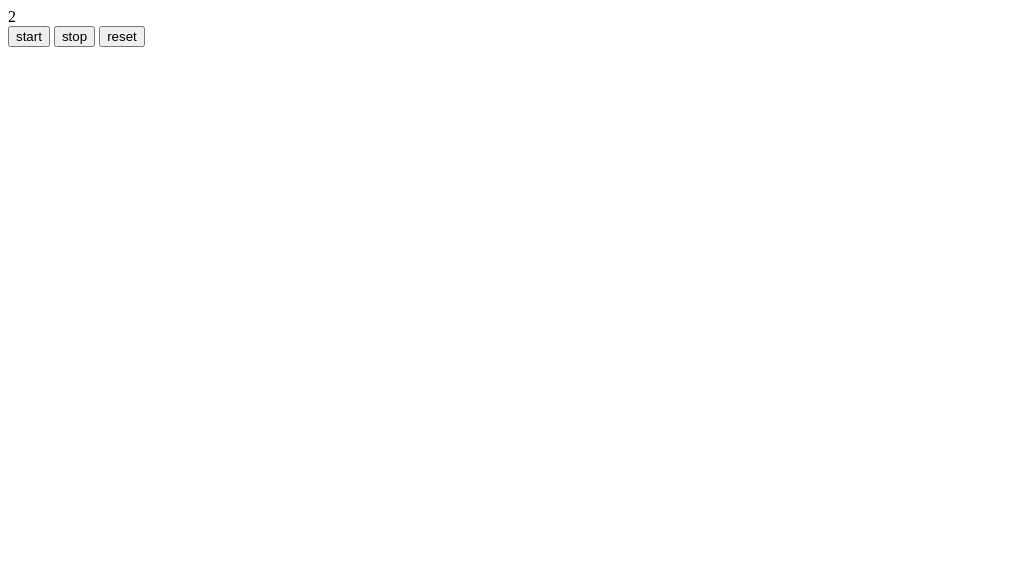
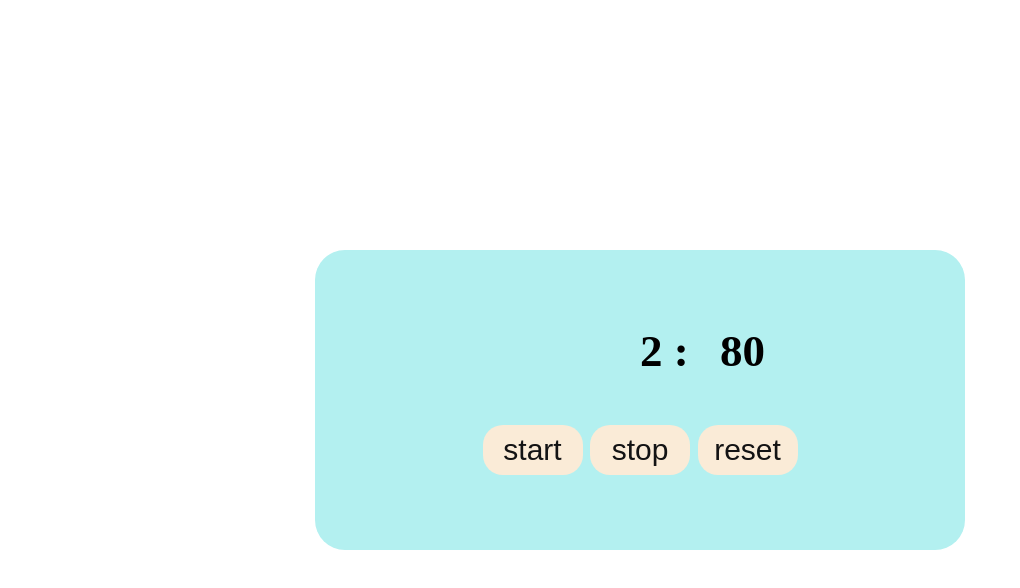
Before and after one commit to Jaydeepwakade/JS101_learning_javascript, a plain HTML site: page DAY14_asyinc_programing_in_js/index.html in a window 1280 px wide. Both pictures are taken after a click on the button "start". Shown: the whole page, without its empty margins (0-1020 px from the left). Drawn offline with Linux system fonts and the light colour scheme.

Commit message:
assgnment done

```diff
--- a/DAY14_asyinc_programing_in_js/index.html
+++ b/DAY14_asyinc_programing_in_js/index.html
@@ -5,18 +5,75 @@
     <meta charset="UTF-8">
     <meta name="viewport" content="width=device-width, initial-scale=1.0">
     <title>Document</title>
+    <style>
+        *{
+            margin: 0;
+            padding: 0;
+        }
+        body{
+            height: 100vh;
+            width: 100vw;
+            display: flex;
+            flex-direction: column;
+            align-items: center;
+            justify-content: center;
+
+
+        }
+        #container{
+            display: flex;
+            flex-direction: column;
+            align-items: center;
+            justify-content: center;
+            font-size: 30px;
+            gap: 20px;
+            height: 300px;
+            width: 650px;
+           border-radius: 30px;
+            background-color: rgb(179, 240, 240);
+        }
+        button{
+            height: 50px;
+            width: 100px;
+            font-size: 30px;
+            border: none;
+            border-radius: 20px;
+            color: rgb(19, 19, 20);
+            background-color: antiquewhite;
+        }
+        #div1{
+            display: flex;
+            /* gap: 10px; */
+            align-items: center;
+            justify-content: center;
+
+
+        }
+
+        #hour,#minute,#seconds,#milsecond{
+                height: 50px;
+                width: 80px;
+                margin-bottom: 30px;
+        }
+
+    </style>
 </head>
 
 <body>
-    <div id="display">00:00:00</div>
-    <div>
-        <!-- <div style="display: flex; align-items: center; gap:20px; ">
-            <h1 id="count">0</h1>
+
+    <div  id="container">
+
+        <div id="div1">
+            <h2 id="hour"></h2>
+            <h2 id="minute"></h2>
             <h2 id="seconds">0</h2>
-        </div> -->
+            <h2 id="milsecond"></h2>
+        </div>
+       <div>
         <button id="start">start</button>
         <button id="stop">stop</button>
         <button id="reset">reset</button>
+       </div>
 
     </div>
 </body>
@@ -27,38 +84,67 @@
     let intervalid;
     let seconds;
     let secondcount = 0
+    let minute;
+    let minutecount = 0
+    let hour;
+    let hourcount=0
+
     const start = document.getElementById("start").addEventListener("click", function () {
 
         intervalid = setInterval(function () {
             count++
-            document.getElementById("display").innerText = count
+            if (count >= 60) {
+                count = 0
+            }
+            document.getElementById("seconds").innerText = count + " :"
 
         }, 1000)
+
+
         seconds = setInterval(function () {
             secondcount++
-            if(secondcount>=100){
-                secondcount=0
+            if (secondcount >= 100) {
+                secondcount = 0
             }
-            document.getElementById("seconds").textContent = secondcount >0 ?secondcount: ""
+            document.getElementById("milsecond").textContent =secondcount
         }, 10)
+
+        minute = setInterval(function () {
+            minutecount++
+            if (minutecount >= 60) {
+                minutecount = 0
+            }
+            document.getElementById("minute").textContent = minutecount + " :"
+        }, 60000);
+
+        hour= setInterval(function(){
+              hourcount++
+               document.getElementById("hour").textContent= hourcount+" :"
+        },3600000)
+
     })
 
     const stop = document.getElementById("stop").addEventListener("click", function () {
         clearInterval(intervalid)
         clearInterval(seconds)
+        clearInterval(minute)
+        clearInterval(hour)
 
     })
 
     const reset = document.getElementById("reset").addEventListener("click", function () {
         count = 0
         secondcount = 0
-        document.getElementById("display").textContent = "00:00:00"
-        clearInterval(intervalid)
-        clearInterval(seconds)
+        document.getElementById("milsecond").textContent = ""
+        document.getElementById("seconds").textContent = "0"
+        document.getElementById("minute").textContent = ""
+        // clearInterval(intervalid)
+        // clearInterval(seconds)
+        // clear
     })
 
-     function updatedisplay(){
-             const display = document.getElementById("display")
+    //  function updatedisplay(){
+    //          const display = document.getElementById("display")
 
-     }
+    //  }
 </script>
```
